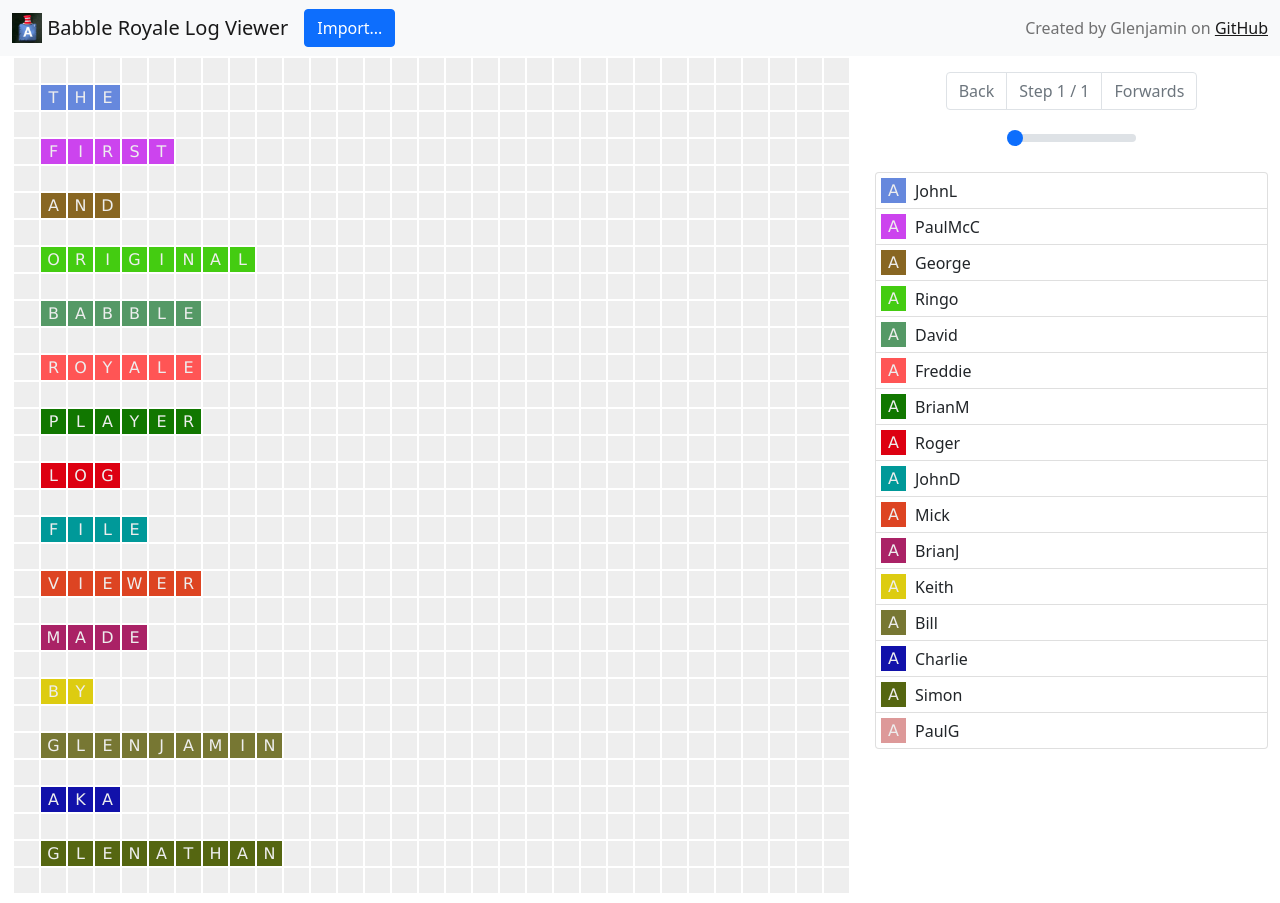
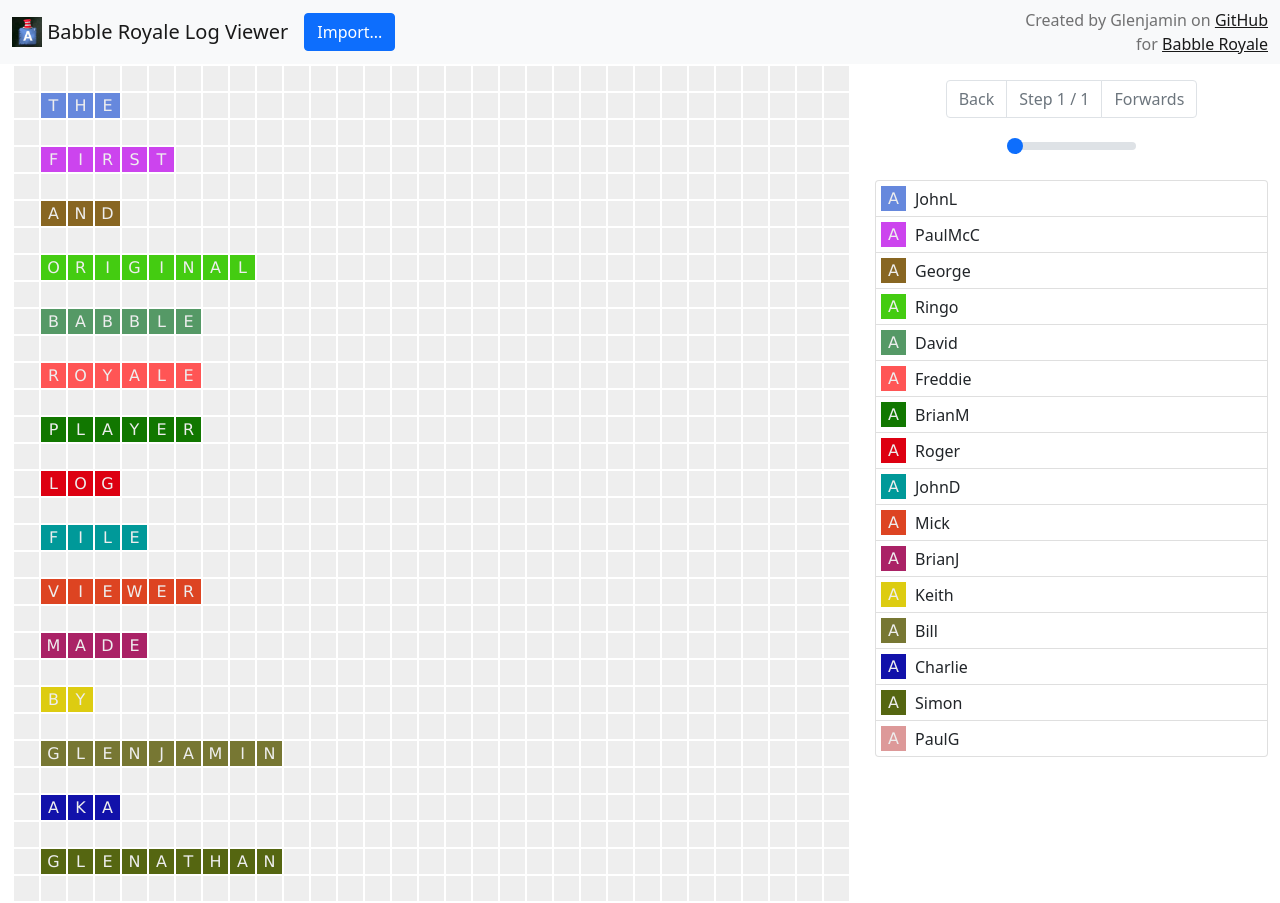
Before and after one commit to glenjamin/babblog-royale, a React (Create React App) app: page / in a window 1280 px wide. Built offline with nearby package versions, Linux system fonts and the light colour scheme.

Commit message:
Add some mentions of the game

```diff
--- a/src/Navbar.tsx
+++ b/src/Navbar.tsx
@@ -53,10 +53,17 @@ function AppNavbar(props: AppNavbarProps): JSX.Element {
           </Form>
         </Navbar.Collapse>
         <Navbar.Collapse className="justify-content-end">
-          <Navbar.Text>
-            Created by Glenjamin on{" "}
-            <a href="https://github.com/glenjamin/babblog-royale/">GitHub</a>
-          </Navbar.Text>
+          <Stack>
+            <Navbar.Text className="p-0 text-end">
+              Created by Glenjamin on{" "}
+              <a href="https://github.com/glenjamin/babblog-royale/">GitHub</a>
+              <br />
+              for{" "}
+              <a href="https://store.steampowered.com/app/1759440/Babble_Royale/">
+                Babble Royale
+              </a>
+            </Navbar.Text>
+          </Stack>
         </Navbar.Collapse>
       </Container>
     </Navbar>
```
Also changed, not shown: 1 other file (tests, documents, lock files or other folders).
